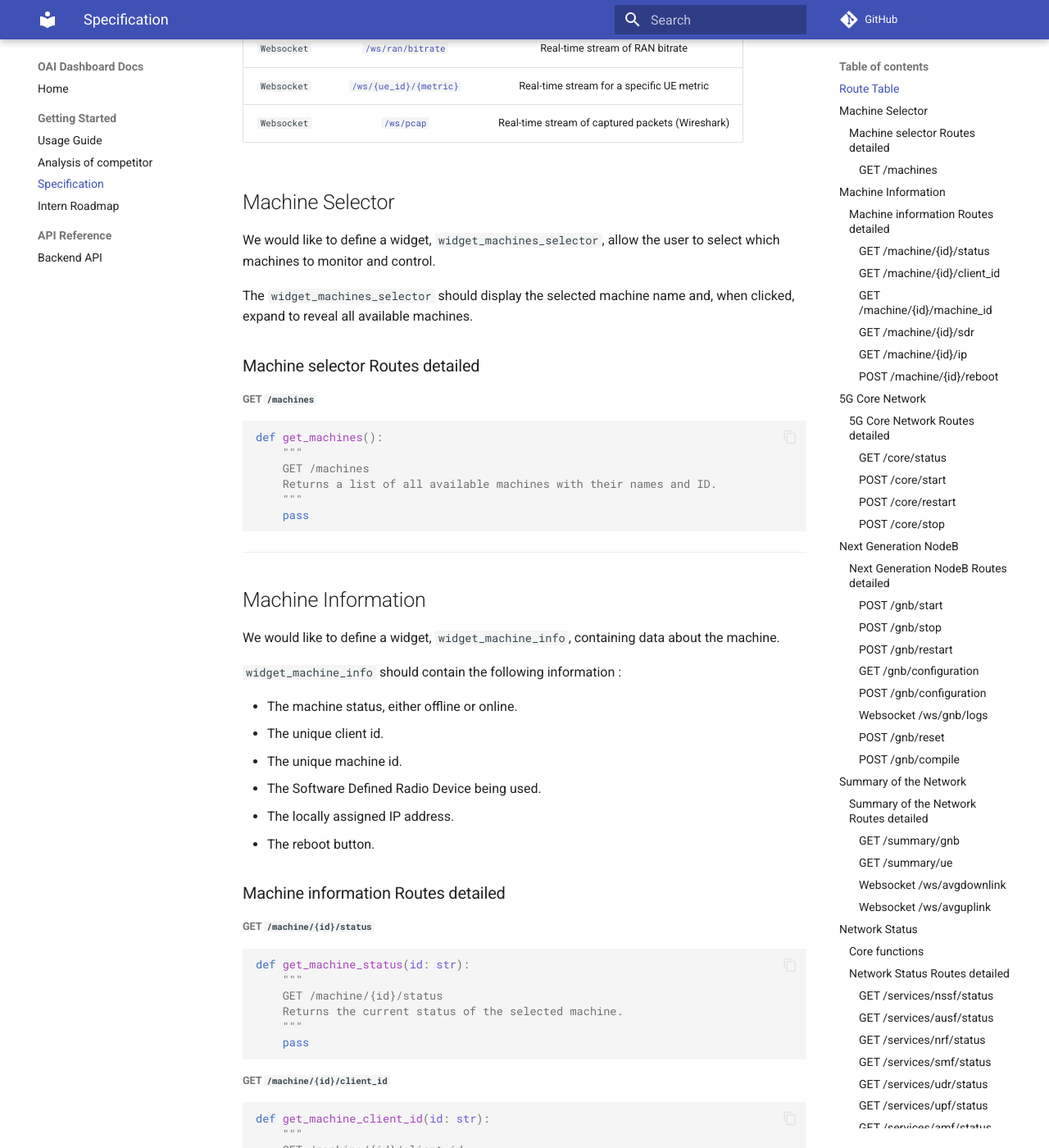
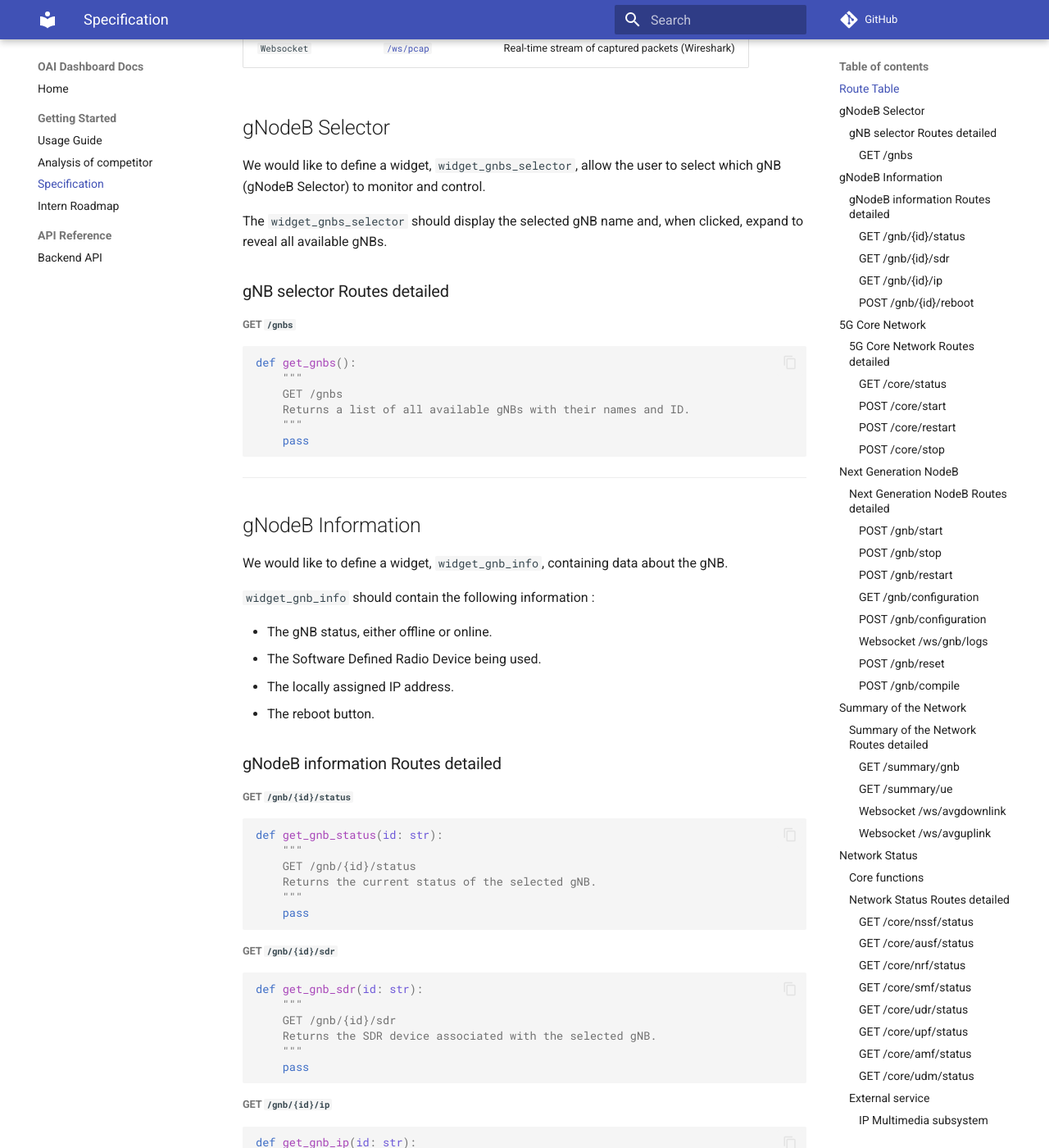
Before and after one commit to LRT-LIGM/OpenAirInterface-Dashboard, an MkDocs documentation site: the page built from docs/specs.md, in a window 1280 px wide and 1400 px high, scrolled down 2013 px. Shown: the whole window at 82% size. Built offline with MkDocs 1.6.1 and Material for MkDocs 9.7.7, drawn with Linux system fonts in a browser that asks for light colours; comment, search, counter and statistics services are not loaded; some of the changed text lies outside the part shown.

Commit message:
changing path name

````diff
--- a/docs/specs.md
+++ b/docs/specs.md
@@ -2,145 +2,121 @@
 
 ## Route Table
 
-|   Method    |                          Path                          |                   Description                    |
-|:-----------:|:------------------------------------------------------:|:------------------------------------------------:|
-|    `GET`    |              [`/machines`](#get-machines)              |    Lists all available machines with their id    |
-|    `GET`    |     [`/machine/{id}/status`](#get-machineidstatus)     |             Retrieves machine status             |
-|    `GET`    |  [`/machine/{id}/client_id`](#get-machineidclient_id)  |             Retrieves the client id              |
-|    `GET`    | [`/machine/{id}/machine_id`](#get-machineidmachine_id) |             Retrieves the machine id             |
-|    `GET`    |        [`/machine/{id}/sdr`](#get-machineidsdr)        |            Retrieves the machine sdr             |
-|    `GET`    |         [`/machine/{id}/ip`](#get-machineidip)         |             Retrieves the machine ip             |
-|   `POST`    |    [`/machine/{id}/reboot`](#post-machineidreboot)     |            Reboots a specific machine            |
-|    `GET`    |           [`/core/status`](#get-corestatus)            |   Retrieves the status of the 5G core network    |
-|   `POST`    |            [`/core/start`](#post-corestart)            |                Starts the 5G core                |
-|   `POST`    |          [`/core/restart`](#post-corerestart)          |               Restarts the 5G core               |
-|   `POST`    |             [`/core/stop`](#post-corestop)             |                Stops the 5G core                 |
-|   `POST`    |             [`/gnb/start`](#post-gnbstart)             |                  Starts the gNB                  |
-|   `POST`    |              [`/gnb/stop`](#post-gnbstop)              |                  Stops the gNB                   |
-|   `POST`    |           [`/gnb/restart`](#post-gnbrestart)           |                 Restarts the gNB                 |
-|    `GET`    |     [`/gnb/configuration`](#get-gnbconfiguration)      |     Retrieves the current gNB configuration      |
-|   `POST`    |     [`/gnb/configuration`](#post-gnbconfiguration)     |          Saves a new gNB configuration           |
-| `Websocket` |         [`/ws/gnb/logs`](#websocket-wsgnblogs)         |     Retrieves gNB logs (runtime/compilation)     |
-|   `POST`    |             [`/gnb/reset`](#post-gnbreset)             |       Resets gNB configuration to default        |
-|   `POST`    |           [`/gnb/compile`](#post-gnbcompile)           |           Compiles the gNB source code           |
-|    `GET`    |           [`/summary/gnb`](#get-summarygnb)            |         Lists gNBs connected to the core         |
-|    `GET`    |            [`/summary/ue`](#get-summaryue)             |         Lists UEs connected to the core          |
-|    `GET`    |   [`/services/nssf/status`](#get-servicesnssfstatus)   |            Retrieves the NSSF status             |
-|    `GET`    |   [`/services/ausf/status`](#get-servicesausfstatus)   |            Retrieves the AUSF status             |
-|    `GET`    |    [`/services/nrf/status`](#get-servicesnrfstatus)    |             Retrieves the NRF status             |
-|    `GET`    |    [`/services/smf/status`](#get-servicessmfstatus)    |             Retrieves the SMF status             |
-|    `GET`    |    [`/services/udr/status`](#get-servicesudrstatus)    |             Retrieves the UDR status             |
-|    `GET`    |    [`/services/upf/status`](#get-servicesupfstatus)    |             Retrieves the UPF status             |
-|    `GET`    |    [`/services/amf/status`](#get-servicesamfstatus)    |             Retrieves the AMF status             |
-|    `GET`    |    [`/services/udm/status`](#get-servicesudmstatus)    |             Retrieves the UDM status             |
-|    `GET`    |    [`/services/ims/status`](#get-servicesimsstatus)    |     Retrieves the status of the IMS service      |
-|   `POST`    |      [`/edn/uplink/start`](#post-ednuplinkstart)       |    Starts the iPerf server for uplink testing    |
-|   `POST`    |    [`/edn/downlink/start`](#post-edndownlinkstart)     |  Launches the iPerf client for downlink testing  |
-|    `GET`    |            [`/edn/status`](#get-ednstatus)             |    Retrieves the status of the EDN interface     |
-|    `GET`    |           [`/edn/command`](#get-edncommand)            |   Generates the iPerf command for UE execution   |
-|    `GET`    |            [`/ran/status`](#get-ranstatus)             |               Retrieves RAN status               |
-|    `GET`    |     [`/ran/configuration`](#get-ranconfiguration)      |       Retrieves current RAN configuration        |
-|    `GET`    |                  [`/pcap`](#get-pcap)                  | Retrieves captured packets (Wireshark / TShark)  |
-| `Websocket` |     [`/ws/avgdownlink`](#websocket-wsavgdownlink)      | Real-time average stream of downlink throughput  |
-| `Websocket` |       [`/ws/avguplink`](#websocket-wsavguplink)        |  Real-time average stream of uplink throughput   |
-| `Websocket` |      [`/ws/ran/bitrate`](#websocket-wsranbitrate)      |         Real-time stream of RAN bitrate          |
-| `Websocket` |   [`/ws/{ue_id}/{metric}`](#websocket-wsue_idmetric)   |    Real-time stream for a specific UE metric     |
-| `Websocket` |            [`/ws/pcap`](#websocket-wspcap)             | Real-time stream of captured packets (Wireshark) |
+|   Method    |                            Path                             |                         Description                         |
+|:-----------:|:-----------------------------------------------------------:|:-----------------------------------------------------------:|
+|    `GET`    |                    [`/gnbs`](#get-gnbs)                     |           Lists all available gNBs with their id            |
+|    `GET`    |           [`/gnb/{id}/status`](#get-gnbidstatus)            |                    Retrieves gNB status                     |
+|    `GET`    |              [`/gnb/{id}/sdr`](#get-gnbidsdr)               |                    Retrieves the gNB sdr                    |
+|    `GET`    |               [`/gnb/{id}/ip`](#get-gnbidip)                |                    Retrieves the gNB ip                     |
+|   `POST`    |           [`/gnb/{id}/reboot`](#post-gnbidreboot)           |                   Reboots a specific gNB                    |
+|    `GET`    |              [`/core/status`](#get-corestatus)              |         Retrieves the status of the 5G core network         |
+|   `POST`    |              [`/core/start`](#post-corestart)               |                     Starts the 5G core                      |
+|   `POST`    |            [`/core/restart`](#post-corerestart)             |                    Restarts the 5G core                     |
+|   `POST`    |               [`/core/stop`](#post-corestop)                |                      Stops the 5G core                      |
+|   `POST`    |               [`/gnb/start`](#post-gnbstart)                |                       Starts the gNB                        |
+|   `POST`    |                [`/gnb/stop`](#post-gnbstop)                 |                        Stops the gNB                        |
+|   `POST`    |             [`/gnb/restart`](#post-gnbrestart)              |                      Restarts the gNB                       |
+|    `GET`    |        [`/gnb/configuration`](#get-gnbconfiguration)        |           Retrieves the current gNB configuration           |
+|   `POST`    |       [`/gnb/configuration`](#post-gnbconfiguration)        |                Saves a new gNB configuration                |
+| `Websocket` |           [`/ws/gnb/logs`](#websocket-wsgnblogs)            |          Retrieves gNB logs (runtime/compilation)           |
+|   `POST`    |               [`/gnb/reset`](#post-gnbreset)                |             Resets gNB configuration to default             |
+|   `POST`    |             [`/gnb/compile`](#post-gnbcompile)              |                Compiles the gNB source code                 |
+|    `GET`    |              [`/summary/gnb`](#get-summarygnb)              |              Lists gNBs connected to the core               |
+|    `GET`    |               [`/summary/ue`](#get-summaryue)               |               Lists UEs connected to the core               |
+|    `GET`    |         [`/core/nssf/status`](#get-corenssfstatus)          |                  Retrieves the NSSF status                  |
+|    `GET`    |         [`/core/ausf/status`](#get-coreausfstatus)          |                  Retrieves the AUSF status                  |
+|    `GET`    |          [`/core/nrf/status`](#get-corenrfstatus)           |                  Retrieves the NRF status                   |
+|    `GET`    |          [`/core/smf/status`](#get-coresmfstatus)           |                  Retrieves the SMF status                   |
+|    `GET`    |          [`/core/udr/status`](#get-coreudrstatus)           |                  Retrieves the UDR status                   |
+|    `GET`    |          [`/core/upf/status`](#get-coreupfstatus)           |                  Retrieves the UPF status                   |
+|    `GET`    |          [`/core/amf/status`](#get-coreamfstatus)           |                  Retrieves the AMF status                   |
+|    `GET`    |          [`/core/udm/status`](#get-coreudmstatus)           |                  Retrieves the UDM status                   |
+|    `GET`    |          [`/core/ims/status`](#get-coreimsstatus)           |           Retrieves the status of the IMS service           |
+|   `POST`    |   [`/bandwidth/uplink/start`](#post-bandwidthuplinkstart)   |         Starts the iPerf server for uplink testing          |
+|   `POST`    | [`/bandwidth/downlink/start`](#post-bandwidthdownlinkstart) |       Launches the iPerf client for downlink testing        |
+|    `GET`    |         [`/bandwidth/status`](#get-bandwidthstatus)         |     Retrieves the status of the bandwidth testing tool      |
+|    `GET`    |        [`/bandwidth/command`](#get-bandwidthcommand)        |        Generates the iPerf command for UE execution         |
+|    `GET`    |               [`/ran/status`](#get-ranstatus)               |                    Retrieves RAN status                     |
+|    `GET`    |        [`/ran/configuration`](#get-ranconfiguration)        |             Retrieves current RAN configuration             |
+|    `GET`    |                    [`/pcap`](#get-pcap)                     |       Retrieves captured packets (Wireshark / TShark)       |
+| `Websocket` |        [`/ws/avgdownlink`](#websocket-wsavgdownlink)        |       Real-time average stream of downlink throughput       |
+| `Websocket` |          [`/ws/avguplink`](#websocket-wsavguplink)          |        Real-time average stream of uplink throughput        |
+| `Websocket` |        [`/ws/ran/bitrate`](#websocket-wsranbitrate)         |               Real-time stream of RAN bitrate               |
+| `Websocket` |     [`/ws/{ue_id}/{metric}`](#websocket-wsue_idmetric)      |          Real-time stream for a specific UE metric          |
+| `Websocket` |               [`/ws/pcap`](#websocket-wspcap)               |      Real-time stream of captured packets (Wireshark)       |
 
 
-## Machine Selector
+## gNodeB Selector
 
-We would like to define a widget, `widget_machines_selector`, allow the user to select which machines to monitor and control.
+We would like to define a widget, `widget_gnbs_selector`, allow the user to select which gNB (gNodeB Selector) to monitor and control.
 
-The `widget_machines_selector` should display the selected machine name and, when clicked, expand to reveal all available machines.
+The `widget_gnbs_selector` should display the selected gNB name and, when clicked, expand to reveal all available gNBs.
 
-### Machine selector Routes detailed
+### gNB selector Routes detailed
 
 
-###### GET `/machines`
+###### GET `/gnbs`
 
 ```python
-def get_machines():
+def get_gnbs():
     """
-    GET /machines
-    Returns a list of all available machines with their names and ID.
+    GET /gnbs
+    Returns a list of all available gNBs with their names and ID.
     """
     pass
 ```
 
 ---
 
-## Machine Information
+## gNodeB Information
 
-We would like to define a widget, `widget_machine_info`, containing data about the machine.
+We would like to define a widget, `widget_gnb_info`, containing data about the gNB.
 
-`widget_machine_info` should contain the following information :
+`widget_gnb_info` should contain the following information :
 
-- The machine status, either offline or online.
-- The unique client id.
-- The unique machine id.
+- The gNB status, either offline or online.
 - The Software Defined Radio Device being used.
 - The locally assigned IP address.
 - The reboot button.
 
-### Machine information Routes detailed
+### gNodeB information Routes detailed
 
-###### GET  `/machine/{id}/status`
+###### GET  `/gnb/{id}/status`
 ```python
-def get_machine_status(id: str):
+def get_gnb_status(id: str):
     """
-    GET /machine/{id}/status
-    Returns the current status of the selected machine.
+    GET /gnb/{id}/status
+    Returns the current status of the selected gNB.
     """
     pass
 ```
 
-###### GET `/machine/{id}/client_id`
+###### GET `/gnb/{id}/sdr`
 ```python
-def get_machine_client_id(id: str):
+def get_gnb_sdr(id: str):
     """
-    GET /machine/{id}/client_id
-    Returns the unique client ID.
+    GET /gnb/{id}/sdr
+    Returns the SDR device associated with the selected gNB.
     """
     pass
 ```
 
-###### GET `/machine/{id}/machine_id`
+###### GET `/gnb/{id}/ip`
 ```python
-def get_machine_machine_id(id: str):
+def get_gnb_ip(id: str):
     """
-    GET /machine/{id}/machine_id
-    Returns the machine ID of the selected machine.
+    GET /gnb/{id}/ip
+    Returns the IP address of the selected gNB.
     """
     pass
 ```
 
-###### GET `/machine/{id}/sdr`
+###### POST `/gnb/{id}/reboot`
 ```python
-def get_machine_sdr(id: str):
+def post_gnb_reboot(id: str):
     """
-    GET /machine/{id}/sdr
-    Returns the SDR device associated with the selected machine.
-    """
-    pass
-```
-
-###### GET `/machine/{id}/ip`
-```python
-def get_machine_ip(id: str):
-    """
-    GET /machine/{id}/ip
-    Returns the IP address of the selected machine.
-    """
-    pass
-```
-
-###### POST `/machine/{id}/reboot`
-```python
-def post_machine_reboot(id: str):
-    """
-    POST /machine/{id}/reboot
-    Triggers a reboot of the selected machine.
+    POST /gnb/{id}/reboot
+    Triggers a reboot of the selected gNB.
     """
     pass
 ```
@@ -365,87 +341,87 @@ We would like to define a widget, `widget_core_status`, containing data about th
 
 ### Network Status Routes detailed
 
-###### GET `/services/nssf/status`
+###### GET `/core/nssf/status`
 ```python
 def get_nssf_status():
     """
-    GET /services/nssf/status
+    GET /core/nssf/status
     Returns the NSSF status.
     """
     pass
 ```
 
-###### GET `/services/ausf/status`
+###### GET `/core/ausf/status`
 ```python
 def get_ausf_status():
     """
-    GET /services/ausf/status
+    GET /core/ausf/status
     Returns the AUSF status.
     """
     pass
 ```
 
-###### GET `/services/nrf/status`
+###### GET `/core/nrf/status`
 ```python
 def get_nrf_status():
     """
-    GET /services/nrf/status
+    GET /core/nrf/status
     Returns the NRF status.
     """
     pass
 ```
 
-###### GET `/services/smf/status`
+###### GET `/core/smf/status`
 ```python
 def get_smf_status():
     """
-    GET /services/smf/status
+    GET /core/smf/status
     Returns the SMF status.
     """
     pass
 ```
 
-###### GET `/services/udr/status`
+###### GET `/core/udr/status`
 ```python
 def get_udr_status():
     """
-    GET /services/udr/status
+    GET /core/udr/status
     Returns the UDR status.
     """
     pass
 ```
 
-###### GET `/services/upf/status`
+###### GET `/core/upf/status`
 ```python
 def get_upf_status():
     """
-    GET /services/upf/status
+    GET /core/upf/status
     Returns the UPF status.
     """
     pass
 ```
 
-###### GET `/services/amf/status`
+###### GET `/core/amf/status`
 ```python
 def get_amf_status():
     """
-    GET /services/amf/status
+    GET /core/amf/status
     Returns the AMF status.
     """
     pass
 ```
 
-###### GET `/services/udm/status`
+###### GET `/core/udm/status`
 ```python
 def get_udm_status():
     """
-    GET /services/udm/status
+    GET /core/udm/status
     Returns the UDM status.
     """
     pass
 ```
 
-### External services
+### External service
 
 #### IP Multimedia subsystem
 
@@ -457,17 +433,17 @@ We would like to define a widget, `widget_IMS`, containing data about the Ip Mul
 
 ### IMS Routes detailed
 
-###### GET `/services/ims/status`
+###### GET `/core/ims/status`
 ```python
 def get_ims_status():
     """
-    GET /services/ims/status
+    GET /core/ims/status
     Returns the status of the IP Multimedia Subsystem (IMS).
     """
     pass
 ```
 
-#### External Data Network (EDN)
+#### Bandwidth Testing Tool
 
 This widget allows users to test the uplink and downlink throughput between the User Equipment (UE) and the network via the integrated iPerf tool.
 
````
Also changed, not shown: other parts of docs/specs.md (+14 -14 lines).
